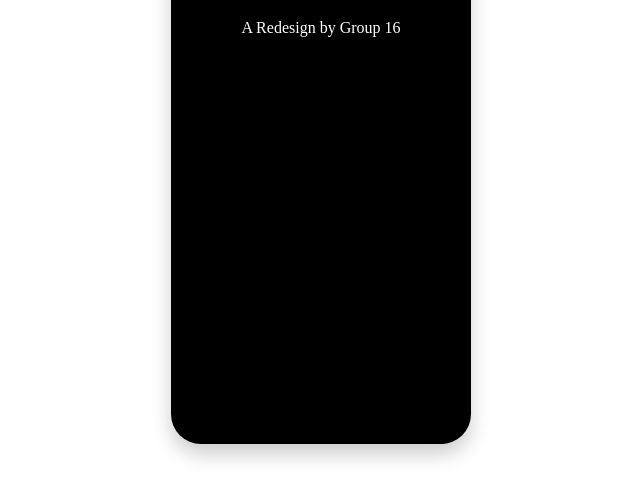
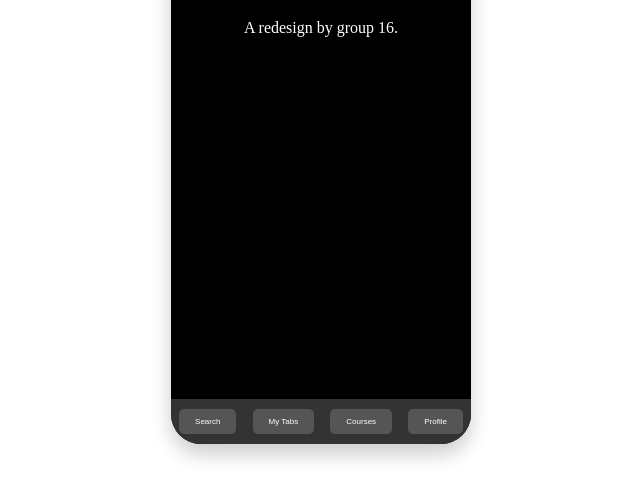
Before and after one commit to michaelsalton/4474-project, a plain HTML site: page index.html in a window 1280 px wide. Shown: the part 256-756 px from the top of the page, without its empty margins (319-959 px from the left). Drawn offline with Linux system fonts and the light colour scheme.

Commit message:
added different screens

```diff
--- a/index.html
+++ b/index.html
@@ -16,10 +16,24 @@
             </div>
             <div class="app">
                 <!-- Your app content goes here -->
-                <h1>Ultimate Guitar: Chords and Tabs</h1>
-                <p>A Redesign by Group 16</p>
+                <div id="screenTitle">
+                    <h1>Ultimate Guitar: Chords and Tabs</h1>
+                    <p>A redesign by group 16.</p>
+                </div>
+            </div>
+            <div class="bottom-bar">
+                <button class="button" onclick="navigateTo('Search')">Search</button>
+                <button class="button" onclick="navigateTo('My Tabs')">My Tabs</button>
+                <button class="button" onclick="navigateTo('Courses')">Courses</button>
+                <button class="button" onclick="navigateTo('Profile')">Profile</button>
             </div>
         </div>
     </div>
+
+    <script>
+        function navigateTo(screen) {
+            document.getElementById('screenTitle').innerHTML = `<h1>${screen}</h1>`;
+        }
+    </script>
 </body>
 </html>
--- a/styles.css
+++ b/styles.css
@@ -52,3 +52,27 @@ body, html {
     color: #fff;
     text-align: center;
 }
+
+.bottom-bar {
+    position: absolute;
+    bottom: 0;
+    width: 100%;
+    background-color: #333;
+    display: flex;
+    justify-content: space-around;
+    padding: 10px 0;
+}
+
+.button {
+    background-color: #555;
+    color: #fff;
+    border: none;
+    padding: 8px 16px; /* Adjusted padding */
+    border-radius: 5px;
+    cursor: pointer;
+    font-size: 8px; /* Adjusted font size */
+}
+
+.button:hover {
+    background-color: #777;
+}
```
